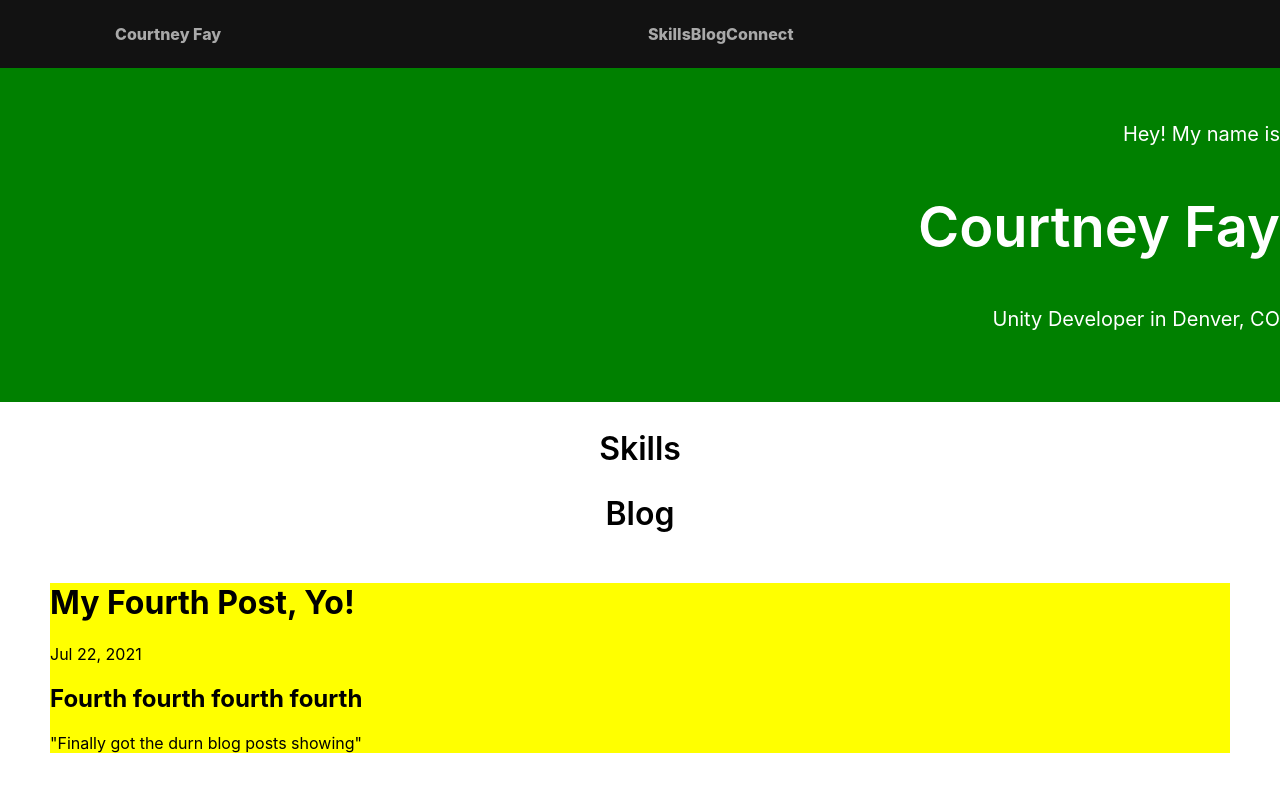
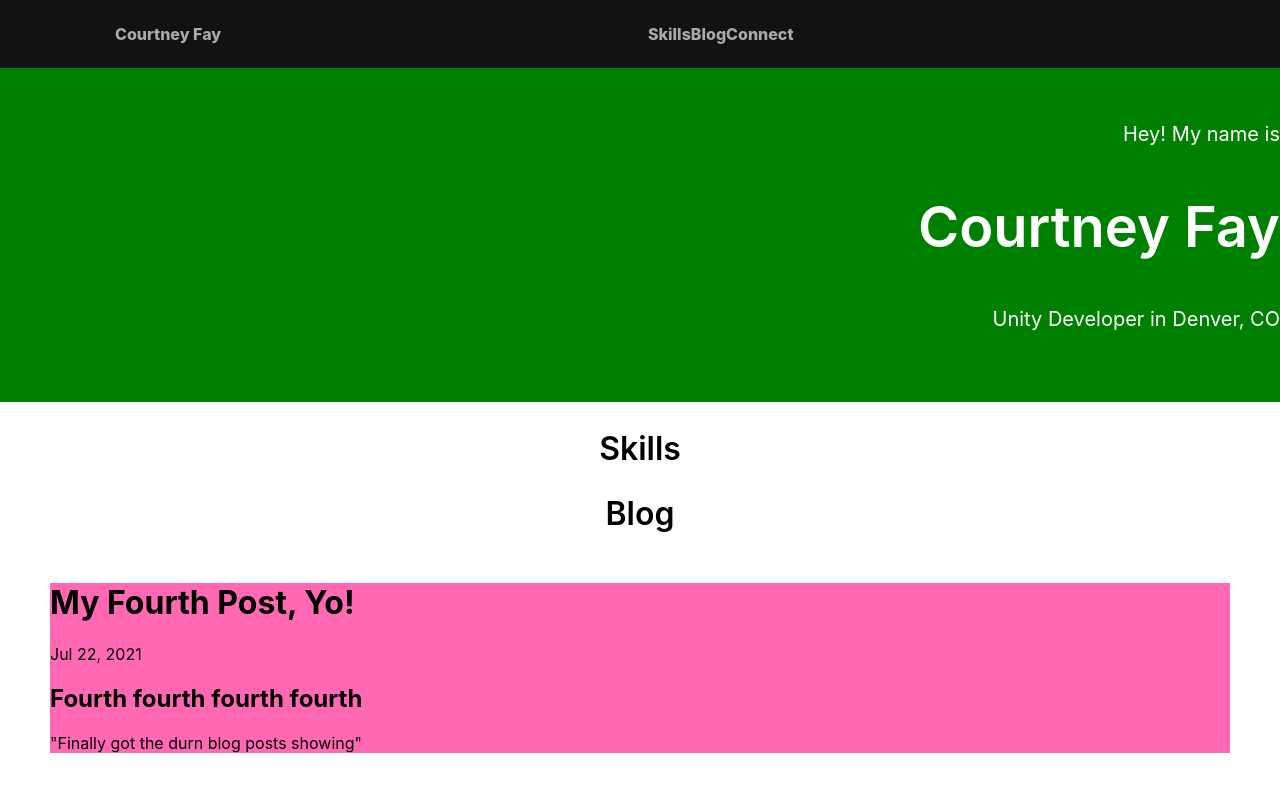
Before and after one commit to courtneyfay/personal-website-2021, a React (Create React App) app: page / in a window 1280 px wide. Shown: the top 800 px of the page. Built offline with nearby package versions, Linux system fonts and the light colour scheme.

Commit message:
Checking to see that deploy process still works

```diff
--- a/src/components/Blog.tsx
+++ b/src/components/Blog.tsx
@@ -4,7 +4,7 @@ import ReactMarkdown from 'react-markdown';
 import styled from 'styled-components';
 
 const PostWrapper = styled.div`
-    background-color: yellow;
+    background-color: hotpink;
     margin: 50px;
 `;
 
```
